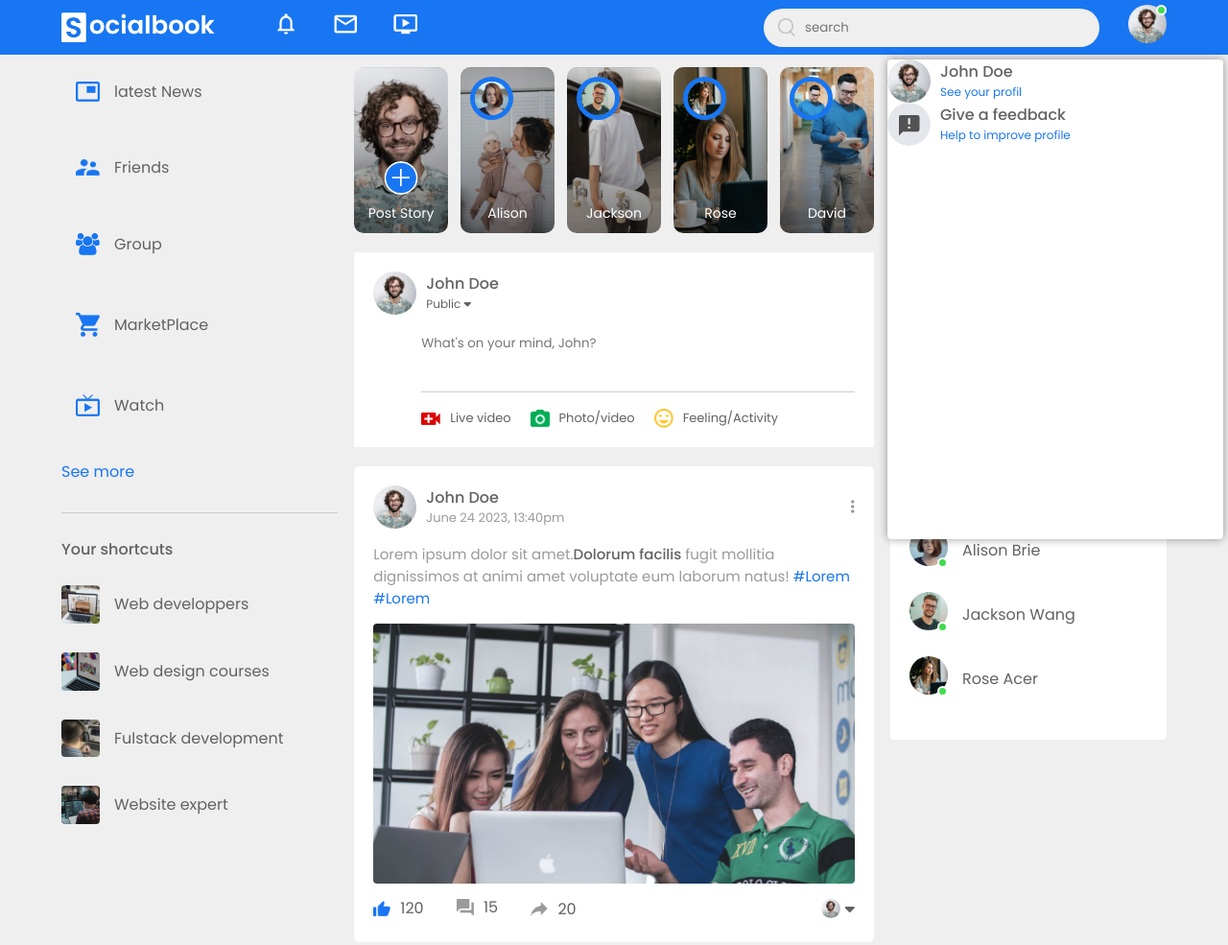
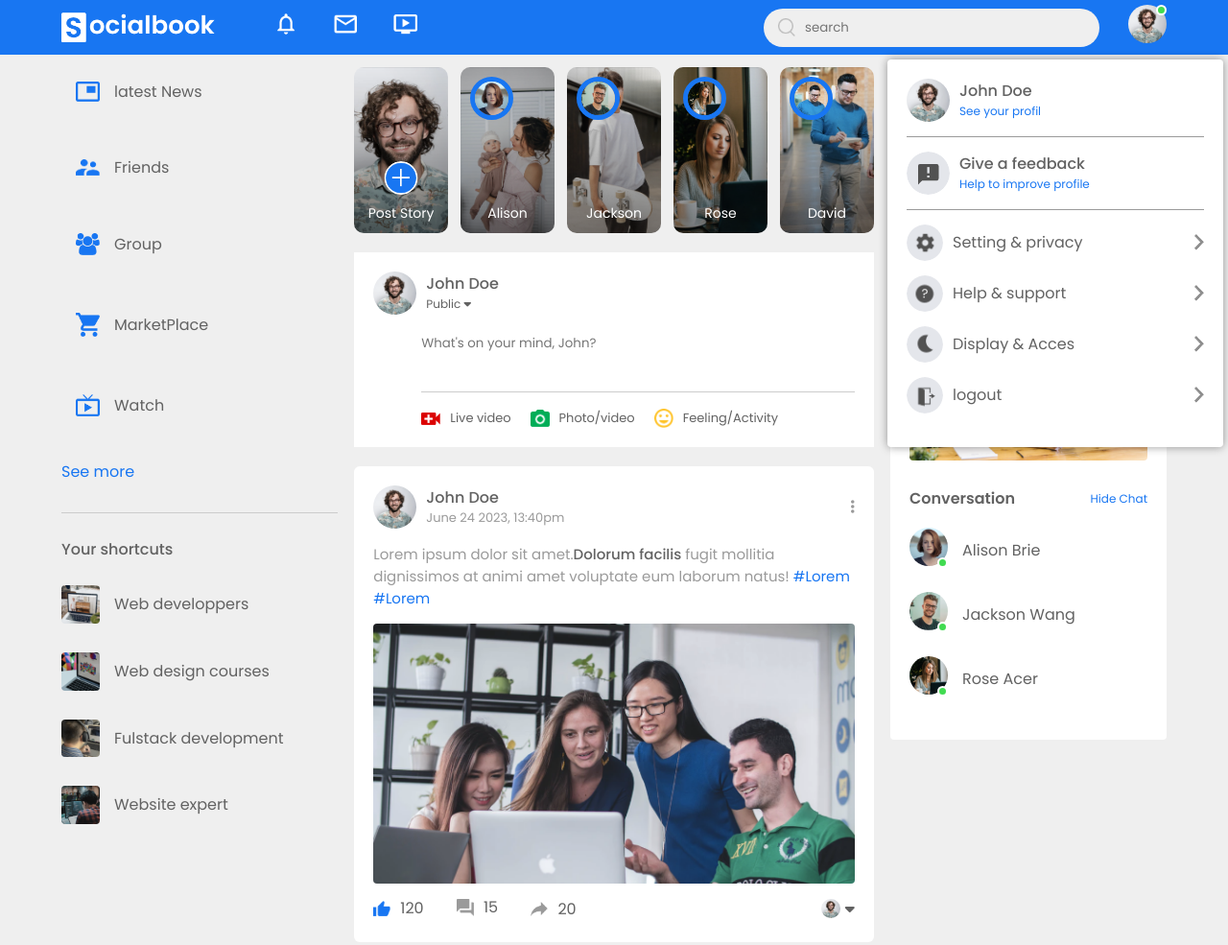
Before and after one commit to Lunamorgendorffer/SocialMedia, a plain HTML site: page index.html in a window 1280 px wide. Shown: the top 985 px of the page at 96% size. Drawn offline with Linux system fonts and the light colour scheme.

Commit message:
setting-menu-inner

```diff
--- a/index.html
+++ b/index.html
@@ -37,12 +37,30 @@
                         <a href="#">See your profil</a>
                     </div>
                 </div>
+                <hr>
                 <div class="user-profile">
                     <img src="./images/feedback.png" alt="">
                     <div>
                         <p>Give a feedback</p>
                         <a href="#">Help to improve profile</a>
                     </div>
+                </div>
+                <hr>
+                <div class="setting-links">
+                    <img src="./images/setting.png" alt="" class="setting-icon">
+                    <a href="#">Setting & privacy <img src="./images/arrow.png" width="10px" alt=""></a>
+                </div>
+                <div class="setting-links">
+                    <img src="./images/help.png" alt="" class="setting-icon">
+                    <a href="#">Help & support <img src="./images/arrow.png" width="10px" alt=""></a>
+                </div>
+                <div class="setting-links">
+                    <img src="./images/display.png" alt="" class="setting-icon">
+                    <a href="#">Display & Acces <img src="./images/arrow.png" width="10px" alt=""></a>
+                </div>
+                <div class="setting-links">
+                    <img src="./images/logout.png" alt="" class="setting-icon">
+                    <a href="#"> logout <img src="./images/arrow.png" width="10px" alt=""></a>
                 </div>
             </div>
 
@@ -272,5 +290,6 @@
     <footer>
         <p>Copyright 2023 - Nour Project </p>
     </footer>
+    <script src="app.js"></script>
 </body>
 </html>
--- a/style.css
+++ b/style.css
@@ -453,7 +453,6 @@ footer{
     position: absolute;
     width: 90%;
     max-width: 350px;
-    height: 500px;
     background-color: #fff;
     box-shadow: 0 0 10px rgba(0,0,0,0.4);
     border-radius: 4px;
@@ -467,3 +466,37 @@ footer{
     color: #1876f2;
     text-decoration: none;
 }
+
+.setting-menu-inner{
+    padding: 20px;
+}
+
+.setting-menu-inner hr {
+    border: 0;
+    height: 1px;
+    background-color: #9a9a9a;
+    margin: 15px 0;
+}
+
+.setting-links{
+    display: flex;
+    align-items: center;
+    margin: 15px 0;
+}
+
+.setting-links .setting-icon{
+    width: 38px;
+    margin-right: 10px;
+    border-radius: 50%;
+}
+
+.setting-links a {
+    display: flex;
+    flex: 1;
+    align-items: center;
+    justify-content: space-between;
+    text-decoration: none;
+    color: #626262;
+
+
+}
```
